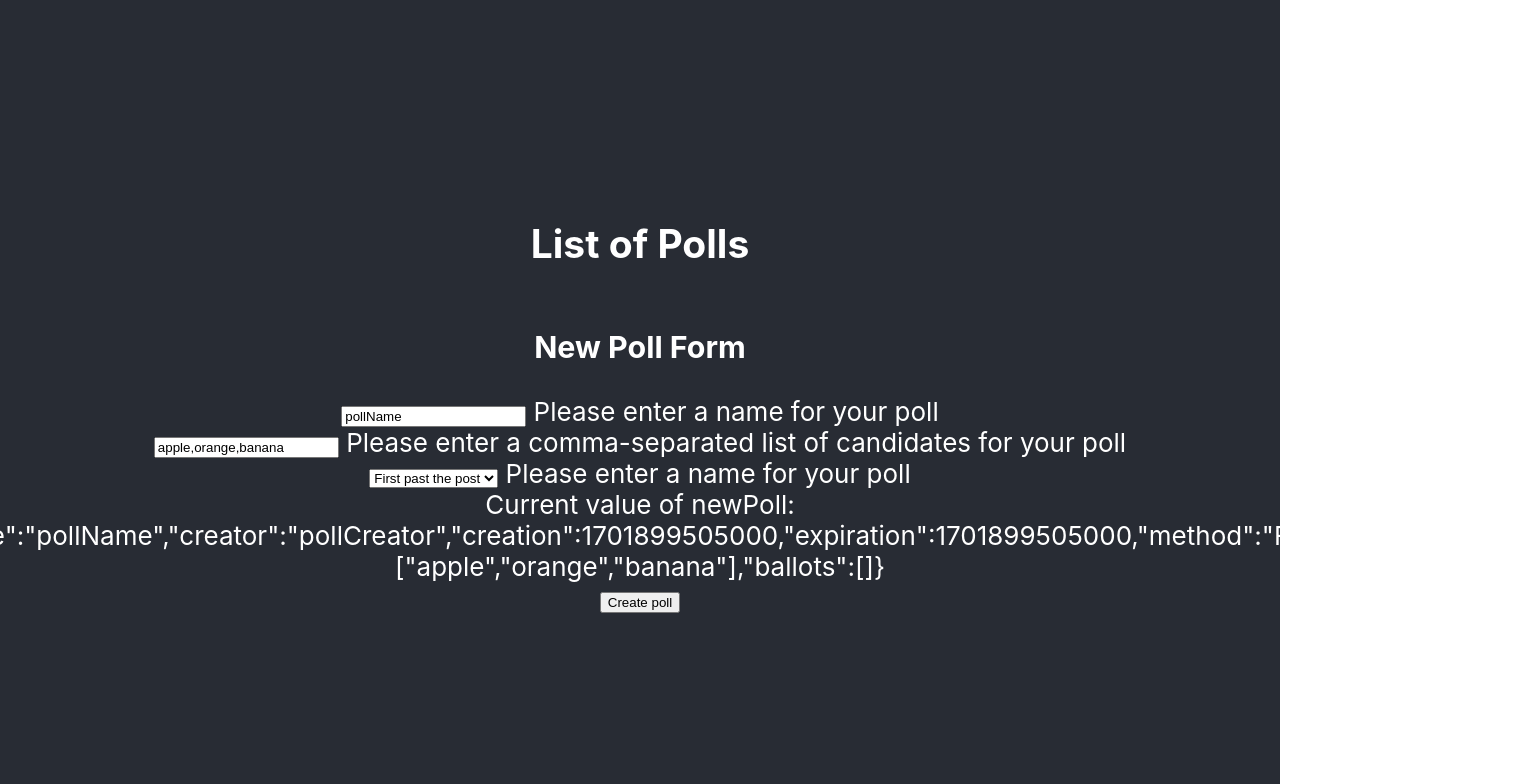
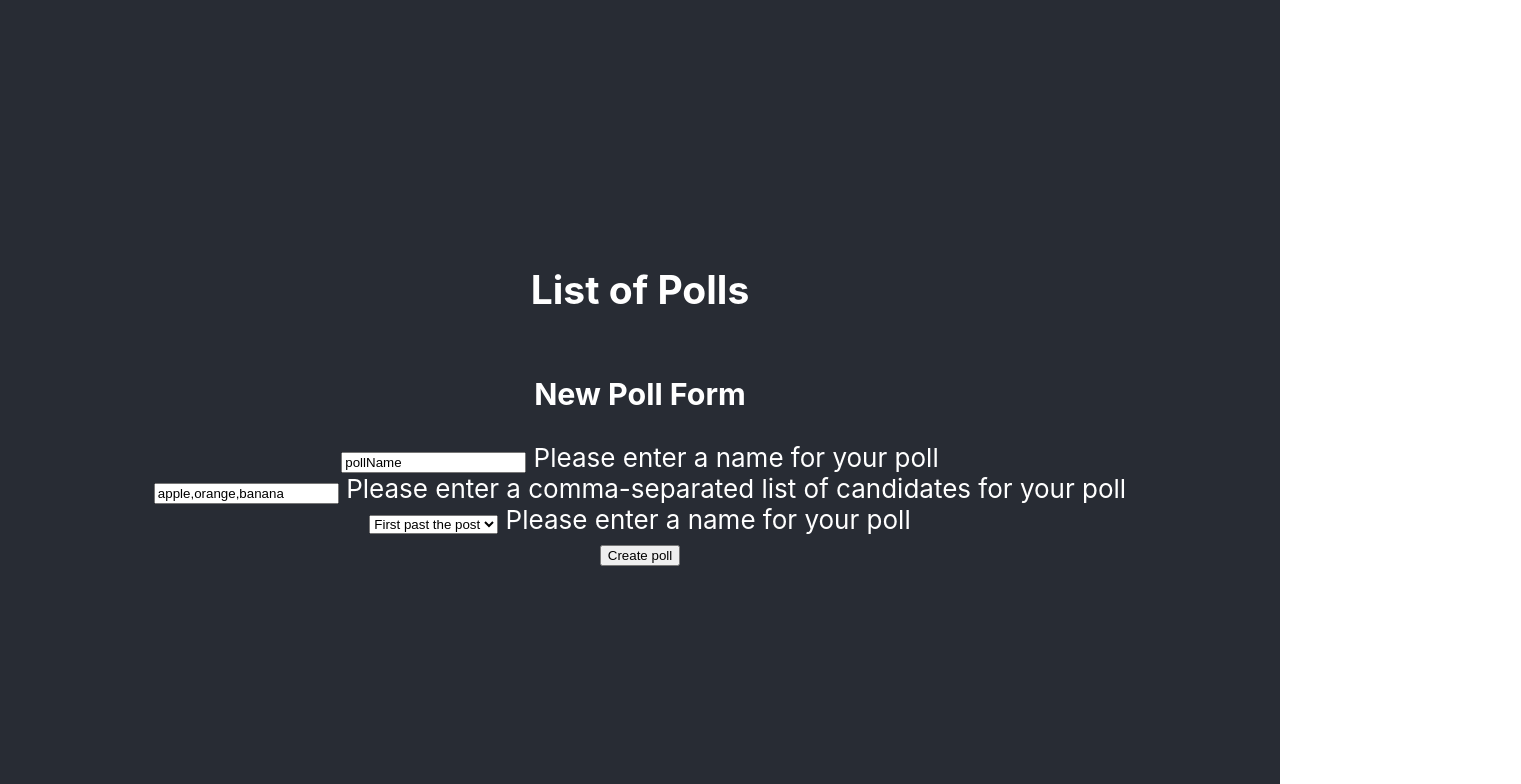
Before and after one commit to darthbob88/voting-app, a React (Create React App) app: page / in a window 1280 px wide. Shown: the top 784 px of the page, 1521 px wide, since content can reach past the window. Built offline with nearby package versions, Linux system fonts and the light colour scheme.

Commit message:
Creation date kept messing things up, so dropped the "Current value of newPoll" thing

```diff
--- a/src/components/NewPoll/NewPoll.tsx
+++ b/src/components/NewPoll/NewPoll.tsx
@@ -62,8 +62,6 @@ function NewPoll() {
                     methodOptions.map(method => <option value={method.value}>{method.name}</option>)
                 } </select> Please enter a name for your poll</label>
 
-            <div>Current value of newPoll: {JSON.stringify(newPoll)}</div>
-
             <button onClick={() => createNewPoll()}>Create poll</button>
         </form>
     );
```
Also changed, not shown: 2 other files (tests, documents, lock files or other folders).
